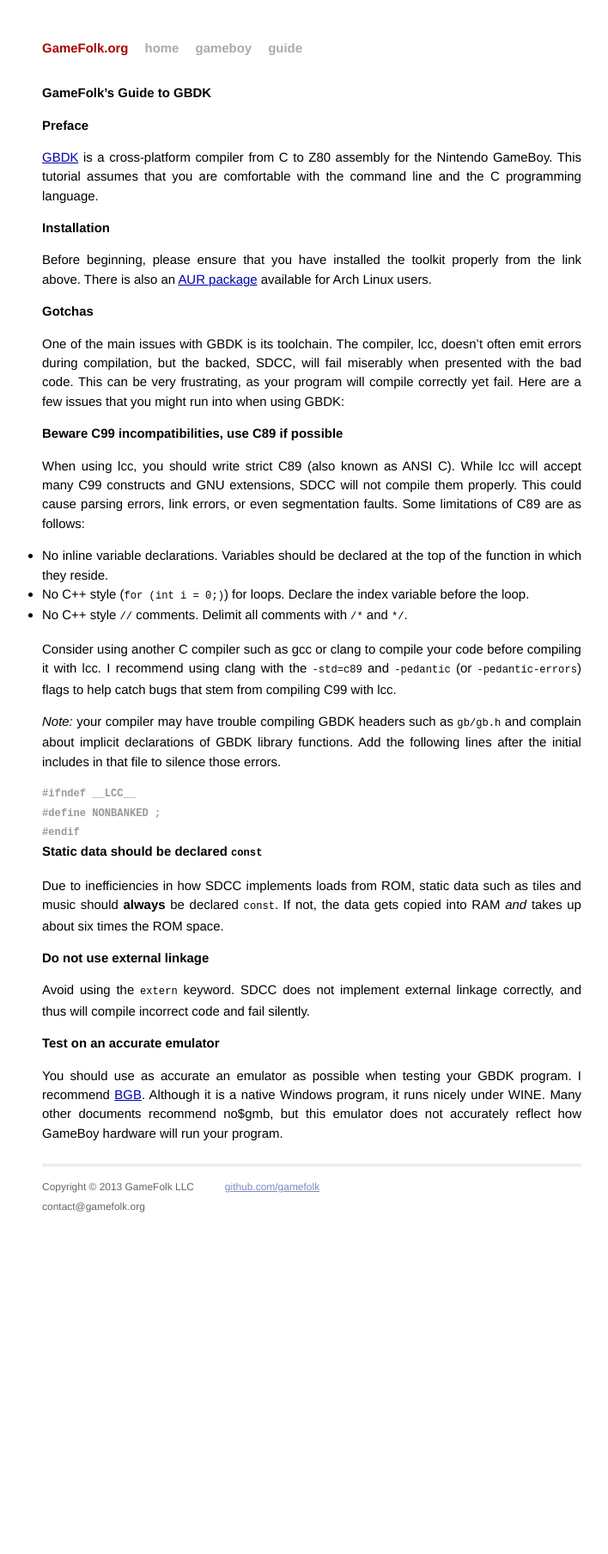
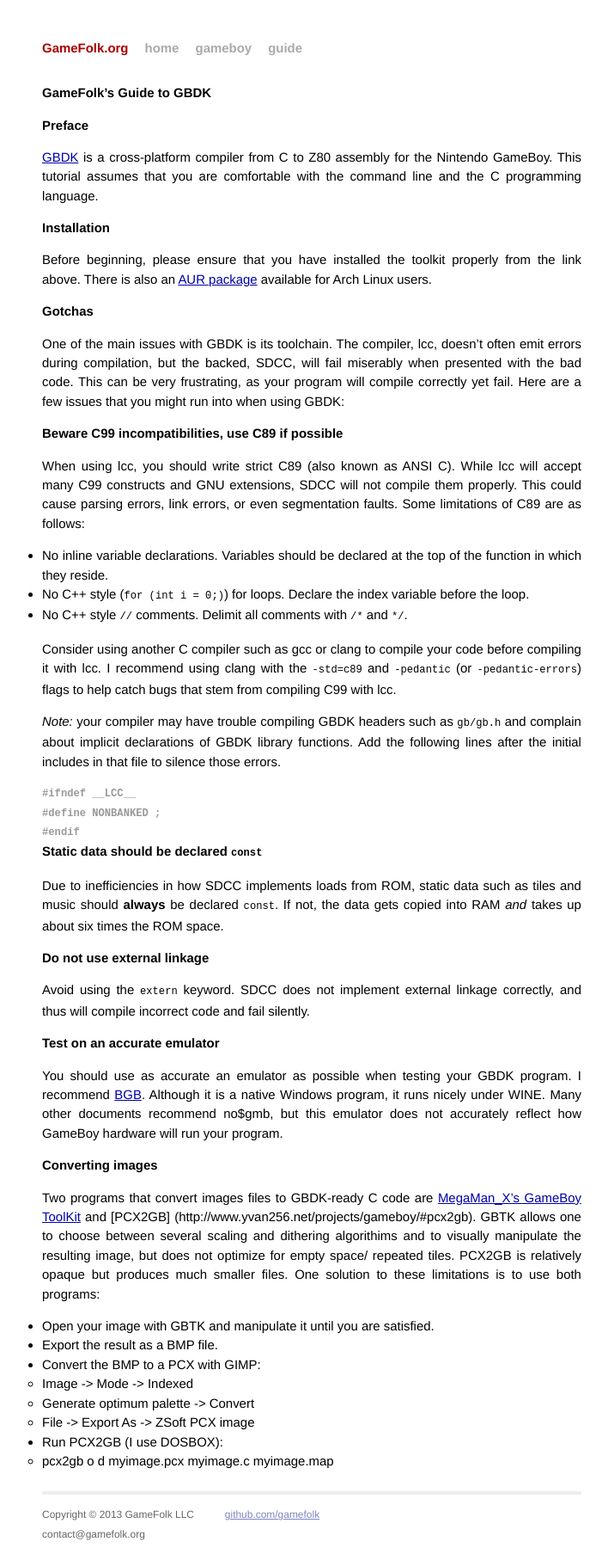
Before and after one commit to gamefolk/gamefolk.github.io, a Jekyll site: the page built from guide.md, in a window 1280 px wide. Shown: the whole page at 86% size, without its empty margins (277-985 px from the left). Built offline with Jekyll 4.4.1, drawn with Linux system fonts in a browser that asks for light colours; Markdown is read by kramdown in place of the engine named in the settings; before the commit the page ends 1426 px from its top, so only the background shows below that.

Commit message:
Update guide.md

```diff
--- a/guide.md
+++ b/guide.md
@@ -73,3 +73,16 @@ not accurately reflect how GameBoy hardware will run your program.
 [GBDK]: http://gbdk.sourceforge.net
 [BGB]: http://bgb.bircd.org
 [AUR package]: http://aur.archlinux.org/packages/gbdk
+
+### Converting images
+
+Two programs that convert images files to GBDK-ready C code are [MegaMan_X's GameBoy ToolKit](http://www.yvan256.net/projects/gameboy/#gbtk) and [PCX2GB] (http://www.yvan256.net/projects/gameboy/#pcx2gb). GBTK allows one to choose between several scaling and dithering algorithims and to visually manipulate the resulting image, but does not optimize for empty space/ repeated tiles. PCX2GB is relatively opaque but produces much smaller files. One solution to these limitations is to use both programs:
+
+* Open your image with GBTK and manipulate it until you are satisfied.
+* Export the result as a BMP file.
+* Convert the BMP to a PCX with GIMP:
+    * Image -> Mode -> Indexed
+    * Generate optimum palette -> Convert
+    * File -> Export As -> ZSoft PCX image
+* Run PCX2GB (I use DOSBOX):
+    * pcx2gb o d myimage.pcx myimage.c myimage.map
```
